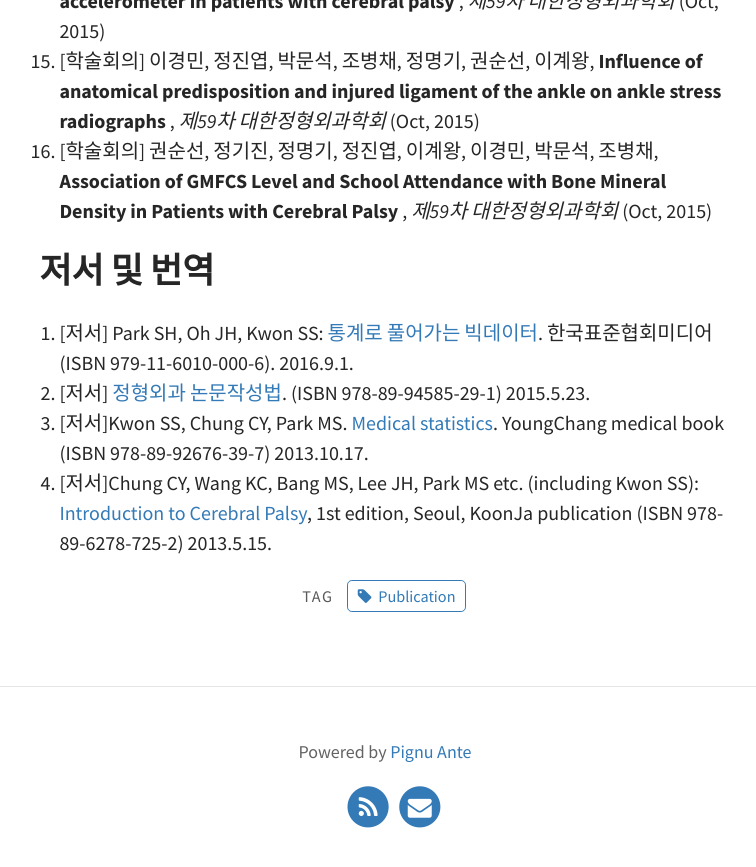
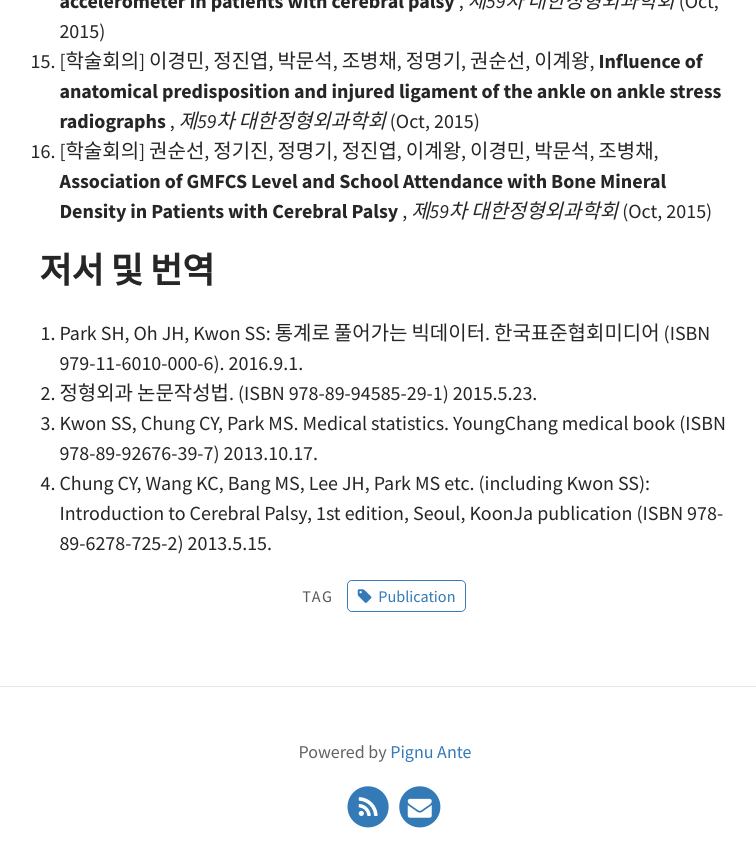
Before and after one commit to Statistical-Analysis-Lab/Statistical-Analysis-Lab.github.io, a Jekyll site: the page built from pages/publication.md, in a window 1280 px wide and 900 px high, scrolled down 7865 px. Shown: the top 867 px of the window, without its empty margins (255-1011 px from the left). Built offline with Jekyll 4.4.1, drawn with Linux system fonts in a browser that asks for light colours.

Commit message:
add publications

```diff
--- a/pages/publication.md
+++ b/pages/publication.md
@@ -102,7 +102,7 @@ tags: [Publication]
 
 ## 저서 및 번역
 
-1. [저서] Park SH, Oh JH, Kwon SS: <a href="http://seoji.nl.go.kr/landingPage?isbn=9791160100006" target=_blank>통계로 풀어가는 빅데이터</a>. 한국표준협회미디어 (ISBN 979-11-6010-000-6). 2016.9.1.
-2. [저서] <a href="http://seoji.nl.go.kr/landingPage?isbn=9788994585291" target=_blank>정형외과 논문작성법</a>. (ISBN 978-89-94585-29-1) 2015.5.23.
-3. [저서]Kwon SS, Chung CY, Park MS. <a href="http://seoji.nl.go.kr/landingPage?isbn=9788992676397" target=_blank>Medical statistics</a>. YoungChang medical book (ISBN 978-89-92676-39-7) 2013.10.17.
-4. [저서]Chung CY, Wang KC, Bang MS, Lee JH, Park MS etc. (including Kwon SS): <a href="http://seoji.nl.go.kr/landingPage?isbn=9788962787252" target=_blank>Introduction to Cerebral Palsy</a>, 1st edition, Seoul, KoonJa publication (ISBN 978-89-6278-725-2) 2013.5.15.
+1. Park SH, Oh JH, Kwon SS: 통계로 풀어가는 빅데이터. 한국표준협회미디어 (ISBN 979-11-6010-000-6). 2016.9.1.
+2. 정형외과 논문작성법. (ISBN 978-89-94585-29-1) 2015.5.23.
+3. Kwon SS, Chung CY, Park MS. Medical statistics. YoungChang medical book (ISBN 978-89-92676-39-7) 2013.10.17.
+4. Chung CY, Wang KC, Bang MS, Lee JH, Park MS etc. (including Kwon SS): Introduction to Cerebral Palsy, 1st edition, Seoul, KoonJa publication (ISBN 978-89-6278-725-2) 2013.5.15.
```
